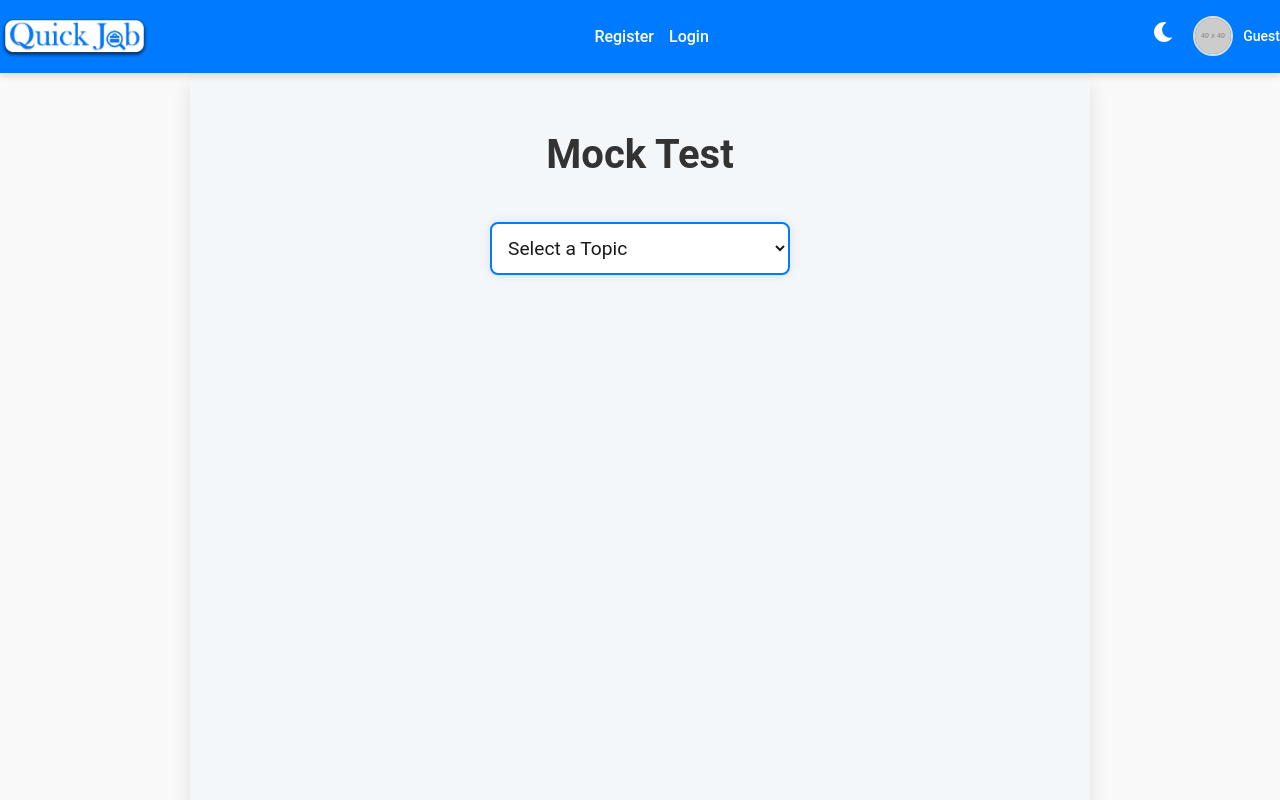
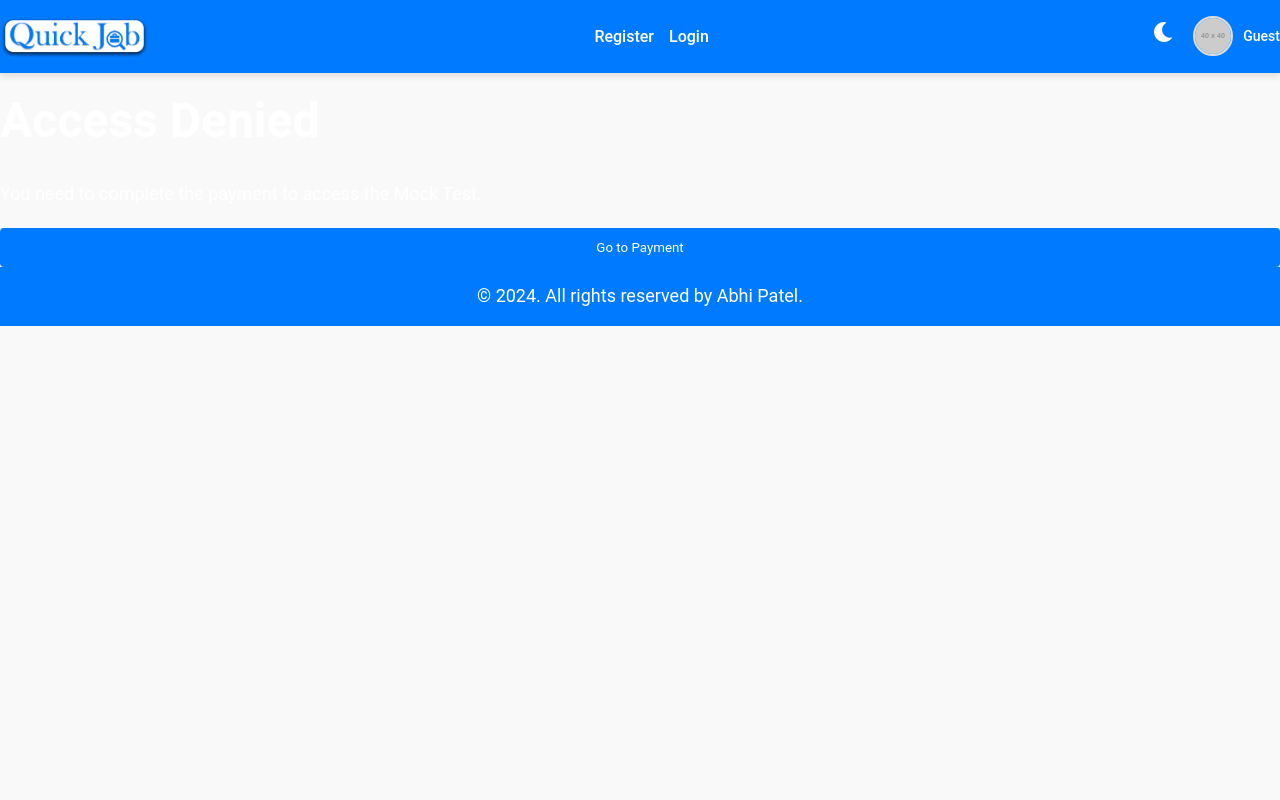
Before and after one commit to ArunDinesh10/Final, a React (Create React App) app: page /mockTest in a window 1280 px wide. Shown: the top 800 px of the page. Built offline with nearby package versions, Linux system fonts and the light colour scheme.

Commit message:
Latest Commit

```diff
--- a/src/Header/Header.js
+++ b/src/Header/Header.js
@@ -29,7 +29,7 @@ const Header = () => {
     const lastName = sessionStorage.getItem("lastName");
     const role = sessionStorage.getItem("registerAs"); // Get user role from sessionStorage
     const profilePicUrl = sessionStorage.getItem("profilePic"); // Get profile picture from sessionStorage
-    console.log(sessionStorage.getItem("profilePic"));
+
     if (firstName && lastName) {
       setUserName(`${firstName} ${lastName}`);
       setIsLoggedIn(true);
@@ -42,7 +42,7 @@ const Header = () => {
     }
 
     if (profilePicUrl) {
-      setProfilePic(`https://final-1-wo0z.onrender.com${profilePicUrl}`); // Updated URL
+      setProfilePic(`https://final-1-wo0z.onrender.com${profilePicUrl}`); // Updated to point to live server
     }
 
     if (darkMode) {
@@ -125,6 +125,13 @@ const Header = () => {
                     >
                       Job Posting
                     </Link>
+                    <Link
+                      to="/payment"
+                      className="nav-link"
+                      onClick={() => setMenuOpen(false)}
+                    >
+                      Payments Dashboard
+                    </Link>
                   </>
                 )}
 
@@ -156,6 +163,9 @@ const Header = () => {
                     </Link>
                     <Link to="/ResumeBuilder" className="nav-link">
                       ResumeBuilder
+                    </Link>
+                    <Link to="/mockTest" className="nav-link">
+                      Mock Test
                     </Link>
                   </>
                 )}
--- a/src/MockTest.js/MockTest.js
+++ b/src/MockTest.js/MockTest.js
@@ -1,5 +1,6 @@
-import React, { useState } from "react";
+import React, { useState, useEffect } from "react";
 import axios from "axios";
+import { useNavigate } from "react-router-dom";
 import "./MockTest.css";
 
 const MockTest = () => {
@@ -7,8 +8,19 @@ const MockTest = () => {
   const [questions, setQuestions] = useState([]);
   const [answers, setAnswers] = useState({});
   const [score, setScore] = useState(null);
+  const [isPaymentDone, setIsPaymentDone] = useState(false);
 
-  const topics = ["React", "JavaScript", "HTML", "Angular"]; // Topics for dropdown
+  const navigate = useNavigate();
+
+  // Check payment status on component mount
+  useEffect(() => {
+    const paymentStatus = localStorage.getItem("paymentDone");
+    if (paymentStatus === "true") {
+      setIsPaymentDone(true);
+    }
+  }, []);
+
+  const topics = ["React", "JavaScript", "HTML", "Angular"];
 
   // Fetch questions for selected topic
   const handleTopicChange = async (e) => {
@@ -22,7 +34,7 @@ const MockTest = () => {
         const response = await axios.get(
           `https://final-1-wo0z.onrender.com/api/mocktest/questions/${selectedTopic}` // Updated URL
         );
-        setQuestions(response.data); // Assume API returns a list of questions
+        setQuestions(response.data);
       } catch (error) {
         console.error("Error fetching questions:", error);
         alert("Failed to fetch questions. Please try again.");
@@ -30,19 +42,16 @@ const MockTest = () => {
     }
   };
 
-  // Store selected answer for each question
   const handleOptionSelect = (questionId, selectedOption) => {
     setAnswers((prev) => ({
       ...prev,
-      [questionId]: selectedOption, // Store answer by question ID
+      [questionId]: selectedOption,
     }));
   };
 
-  // Calculate score on submit
   const handleSubmit = () => {
     let correctCount = 0;
 
-    // Loop through the questions and compare selected answer with correct answer
     questions.forEach((q, index) => {
       const userAnswer = answers[index];
       if (userAnswer === q.correct) {
@@ -53,6 +62,21 @@ const MockTest = () => {
     // Set the score after submission
     setScore(correctCount);
   };
+
+  if (!isPaymentDone) {
+    return (
+      <div className="access-denied">
+        <h1>Access Denied</h1>
+        <p>You need to complete the payment to access the Mock Test.</p>
+        <button
+          className="payment-button"
+          onClick={() => navigate("/paymentGateway")}
+        >
+          Go to Payment
+        </button>
+      </div>
+    );
+  }
 
   return (
     <div className="mock-test">
```
